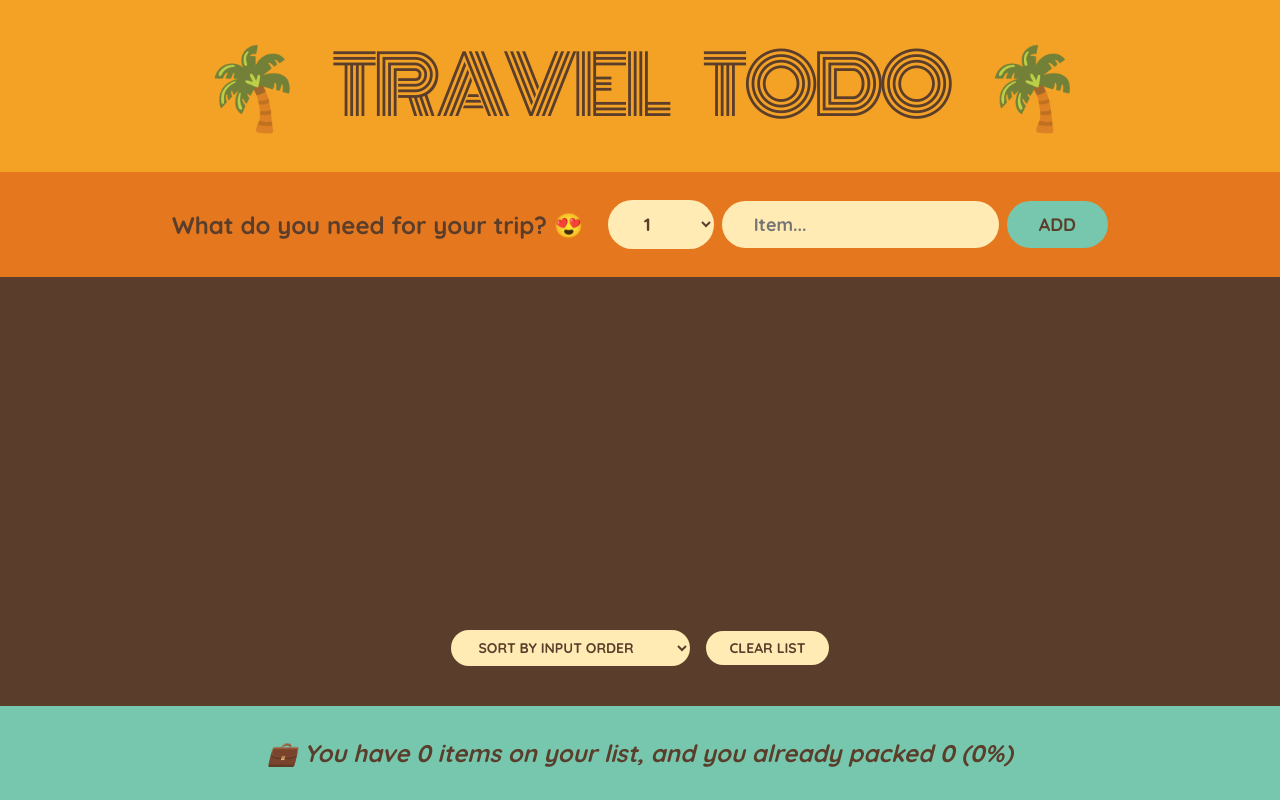
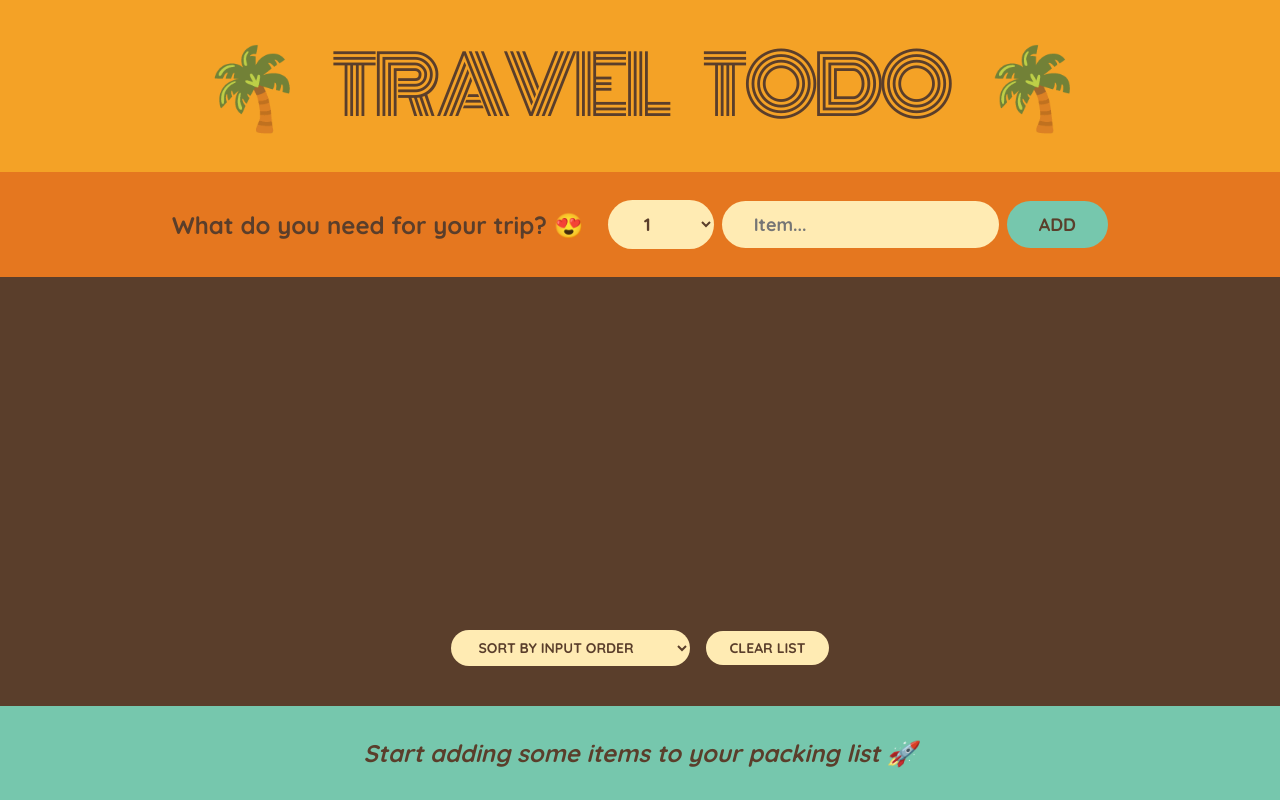
Before and after one commit to MahsinSaifullah/travel-todo, a React (Create React App) app: page / in a window 1280 px wide. Built offline with nearby package versions, Linux system fonts and the light colour scheme.

Commit message:
fix: emtpy state ui not rendering

```diff
--- a/src/components/Stats.tsx
+++ b/src/components/Stats.tsx
@@ -10,9 +10,11 @@ export const Stats: React.FC<StatsProps> = ({
   percentageOfItemsPacked,
 }) => {
   if (!totalItems) {
-    <p className="stats">
-      <em>Start adding some items to your packing list 🚀</em>
-    </p>;
+    return (
+      <p className="stats">
+        <em>Start adding some items to your packing list 🚀</em>
+      </p>
+    );
   }
 
   return (
```
